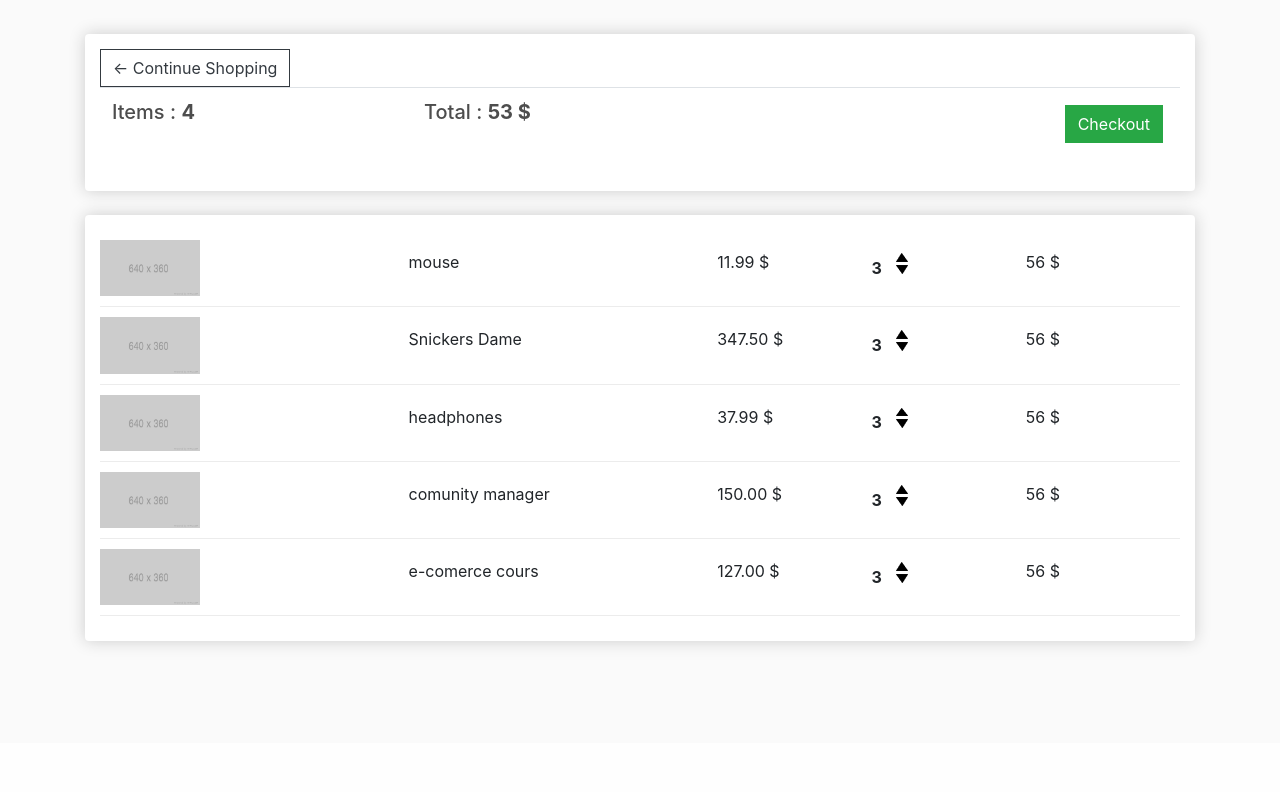
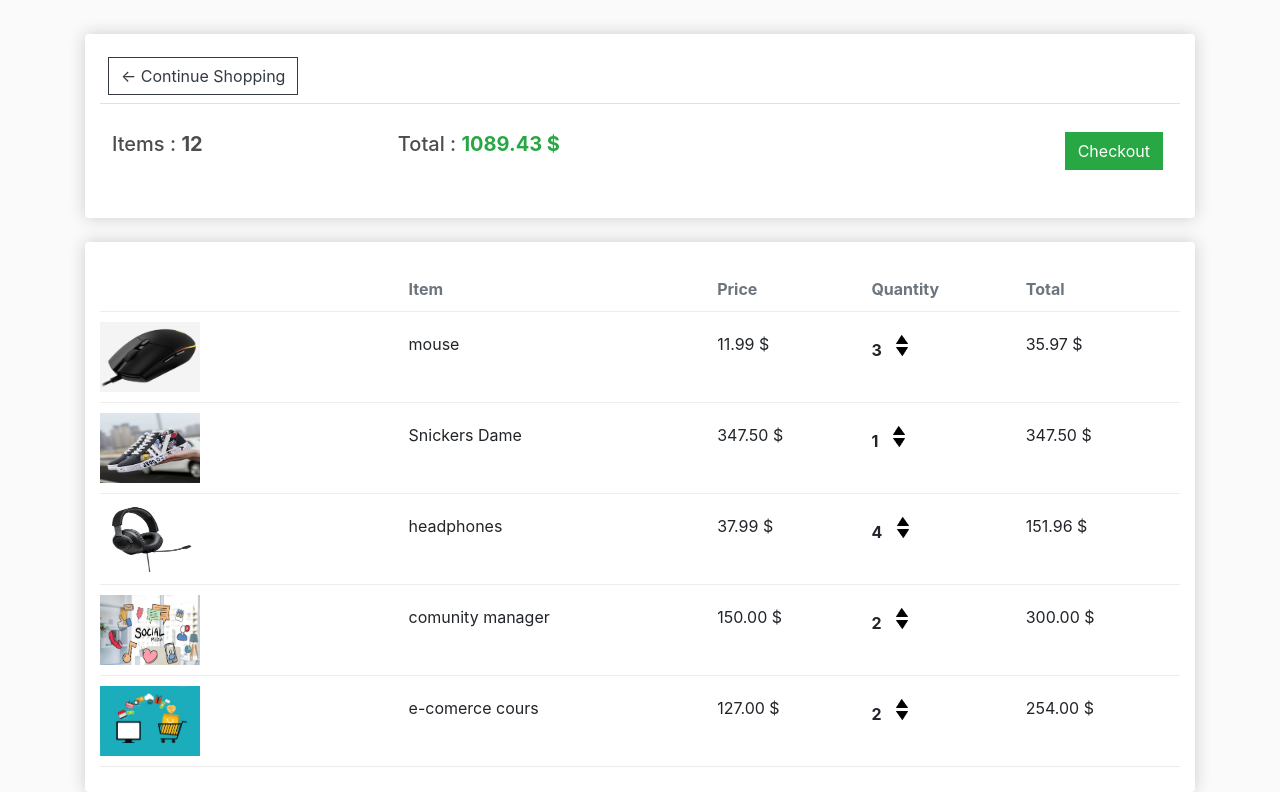
Before and after one commit to abdelghafourbamoula/e-comerce-website, a Django app: page /cart/ in a window 1280 px wide. Shown: the part 57-849 px from the top of the page. Before the commit the page ends 705 px from the top, so only its background shows below. Run offline with Django 3.2, Linux system fonts and the light colour scheme; a user stored in the database is signed in; data comes from the database, SQL or seed files in the repository; both versions use the stored data as it was after the commit; lists and menus that the app fills with data are empty; some libraries are stand-ins or nearby versions.

Commit message:
add image to db + add to cart config

```diff
--- a/ecomerce/settings.py
+++ b/ecomerce/settings.py
@@ -26,7 +26,7 @@ SECRET_KEY = 'django-insecure-1lz(s9#xxm+&nz@t)$s6l$9g7r%@b7&&+v#gfl$sn=+j5laokh
 # SECURITY WARNING: don't run with debug turned on in production!
 DEBUG = True
 
-ALLOWED_HOSTS = []
+ALLOWED_HOSTS = ['127.0.0.1', '192.168.0.150']
 
 
 # Application definition
--- a/static/css/main.css
+++ b/static/css/main.css
@@ -70,6 +70,7 @@ h1,h2,h3,h4,h5,h6{
 
 .row-image{
 	width: 100px;
+	height: 70px;
     margin-top: -10px;
 }
 
--- /dev/null
+++ b/static/js/cart.js
@@ -0,0 +1,50 @@
+let updateBtns = document.getElementsByClassName("update-cart");
+
+for(let i=0; i<updateBtns.length; i++) {
+
+    updateBtns[i].addEventListener('click', function(){
+        var productId = this.dataset.product
+        var action = this.dataset.action
+
+        console.log("Product: ",productId,", action: ",action);
+        console.log('User: ',user)
+
+        // USER WAS DECLARED IN MAIN.HTML SCRIPT
+        // AnonymousUser defined by django whenthe user not authentified
+        if(user === 'AnonymousUser'){
+            console.log("Not logged in ...")
+        }
+        else{
+            updateUserOrder(productId, action);
+        }
+    });
+}
+
+// update the order with a promise using fetch API
+function updateUserOrder(ProductId, Action) {
+
+    console.log("user logged in, Loading data ...")
+
+    var url = '/update_item/'
+
+    fetch(url, {
+        method: 'POST',
+        headers: {
+            'Content-Type': 'application/json',
+            'X-CSRFToken': csrftoken
+        },
+        body: JSON.stringify({
+            'productId': ProductId,
+            'action': Action
+        })
+    })
+
+    .then((response) => {
+        return response.json()
+    })
+
+    .then((data) => {
+        console.log('data: ', data)
+    })
+
+}
--- a/store/models.py
+++ b/store/models.py
@@ -40,6 +40,18 @@ class Order(models.Model):
     def __str__(self):
         return str(self.id)
 
+    @property
+    def get_cart_total(self):
+        orderitems = self.orderitem_set.all()
+        total = sum([item.get_total for item in orderitems])
+        return total
+
+    @property
+    def get_cart_item(self):
+        orderitems = self.orderitem_set.all()
+        total = sum([item.quantity for item in orderitems])
+        return total
+
 
 class OrderItem(models.Model):
 
@@ -50,6 +62,10 @@ class OrderItem(models.Model):
 
     def __str__(self):
         return "Order "+str(self.order)+" - "+str(self.product)
+
+    @property
+    def get_total(self):
+        return self.product.price * self.quantity
 
 
 class ShippingAddress(models.Model):
--- a/store/templates/store/cart.html
+++ b/store/templates/store/cart.html
@@ -8,19 +8,19 @@
     <div class="col-lg-12">
 
         <div class="box-element">
-            <a href="{% url 'store' %}" class="btn btn-outline-dark">&#x2190; Continue Shopping</a>
+            <a href="{% url 'store' %}" class="btn btn-outline-dark m-2">&#x2190; Continue Shopping</a>
             <br>
 
             <table class="table">
                 <tr>
                     <th>
-                        <h5>Items : <strong> 4 </strong></h5>
+                        <h5 class="mt-3">Items : <strong> {{order.get_cart_item}} </strong></h5>
                     </th>
                     <th>
-                        <h5>Total : <strong> 53 $ </strong></h5>
+                        <h5 class="mt-3">Total : <strong class="text-success"> {{order.get_cart_total|floatformat:2}} $ </strong></h5>
                     </th>
                     <th>
-                        <a href="{% url 'checkout' %}" class="btn btn-success checkout-btn">Checkout</a>
+                        <a href="{% url 'checkout' %}" class="btn btn-success checkout-btn mt-3">Checkout</a>
                     </th>
                 </tr>
             </table>
@@ -28,23 +28,30 @@
         </div>
         <br>
         <div class="box-element">
+            <div class="cart-row text-secondary">
+                <div style="flex:2"></div>
+                <div style="flex:2"><strong>Item</strong></div>
+                <div style="flex:1"><strong>Price</strong></div>
+                <div style="flex:1"><strong>Quantity</strong></div>
+                <div style="flex:1"><strong>Total</strong></div>
+            </div>
 
             {% for item in items %}
             <div class="cart-row">
                 <div style="flex:2">
-                    <img class="row-image" src="{% static 'images/placeholder.png' %}">
+                    <img class="row-image" src="{{item.product.imageURL}}">
                 </div>
                 <div style="flex:2"><p> {{item.product.name}} </p></div>
                 <div style="flex:1"><p> {{item.product.price|floatformat:2}} $</p></div>
                 <div style="flex:1">
-                    <p class="quantity">3</p>
+                    <p class="quantity"> {{item.quantity}} </p>
 
                     <div class="quantity">
                         <img class="chg-quantity" src="{% static 'images/arrow-up.png' %}" alt="arrow-up">
                         <img class="chg-quantity" src="{% static 'images/arrow-down.png' %}" alt="arrow-down">
                     </div>
                 </div>
-                <div style="flex:1"><p>56 $</p></div>
+                <div style="flex:1"><p> {{item.get_total|floatformat:2}} $</p></div>
             </div>
             {% endfor %}
 
--- a/store/templates/store/main.html
+++ b/store/templates/store/main.html
@@ -9,6 +9,7 @@
 	<link rel="stylesheet" href="https://stackpath.bootstrapcdn.com/bootstrap/4.4.1/css/bootstrap.min.css" integrity="sha384-Vkoo8x4CGsO3+Hhxv8T/Q5PaXtkKtu6ug5TOeNV6gBiFeWPGFN9MuhOf23Q9Ifjh" crossorigin="anonymous">
 
 	<link rel="stylesheet" type="text/css" href="{% static 'css/main.css' %}">
+
 
 </head>
 <body>
@@ -39,18 +40,48 @@
 	</nav>
 
      <div class="container">
-            <br>
-            {% block content %}
+		<br>
+		{% block content %}
 
 
-            {% endblock content %}
-         </div>
+		{% endblock content %}
+	</div>
 
-
+	<!--bootstrap js-->
 	<script src="https://code.jquery.com/jquery-3.4.1.slim.min.js" integrity="sha384-J6qa4849blE2+poT4WnyKhv5vZF5SrPo0iEjwBvKU7imGFAV0wwj1yYfoRSJoZ+n" crossorigin="anonymous"></script>
 
 	<script src="https://cdn.jsdelivr.net/npm/popper.js@1.16.0/dist/umd/popper.min.js" integrity="sha384-Q6E9RHvbIyZFJoft+2mJbHaEWldlvI9IOYy5n3zV9zzTtmI3UksdQRVvoxMfooAo" crossorigin="anonymous"></script>
 
 	<script src="https://stackpath.bootstrapcdn.com/bootstrap/4.4.1/js/bootstrap.min.js" integrity="sha384-wfSDF2E50Y2D1uUdj0O3uMBJnjuUD4Ih7YwaYd1iqfktj0Uod8GCExl3Og8ifwB6" crossorigin="anonymous"></script>
+
+	<!-- script to load user-->
+	<script>
+		// get the user to check if its logged
+		let user = '{{request.user}}'
+
+		// get csrftoken with ajax
+		// Docs: https://docs.djangoproject.com/en/4.0/ref/csrf/
+		function getToken(name) {
+			let cookieValue = null;
+			if (document.cookie && document.cookie !== '') {
+				const cookies = document.cookie.split(';');
+				for (let i = 0; i < cookies.length; i++) {
+					const cookie = cookies[i].trim();
+					// Does this cookie string begin with the name we want?
+					if (cookie.substring(0, name.length + 1) === (name + '=')) {
+						cookieValue = decodeURIComponent(cookie.substring(name.length + 1));
+						break;
+					}
+				}
+			}
+			return cookieValue;
+		}
+
+		const csrftoken = getToken('csrftoken');
+
+	</script>
+
+	<script src="{% static 'js/cart.js' %}"></script>
+
 </body>
 </html>
--- a/store/templates/store/store.html
+++ b/store/templates/store/store.html
@@ -10,14 +10,13 @@
         <img src="{{product.imageURL}}" class="thumbnail">
         <div class="box-element product">
             <h6><strong> {{product.name}} </strong></h6> <hr>
-            <button class="btn btn-outline-success">Add to Cart</button>
+            <button data-product={{product.id}} data-action="add" class="btn btn-outline-success update-cart">Add to Cart</button>
             <a href="" class="btn btn-outline-info">View</a>
             <h3 class='price'> {{product.price|floatformat:2}} $</h3>
         </div>
     </div>
 {% endfor %}
 
-
 </div>
 
 {% endblock content %}
--- a/store/urls.py
+++ b/store/urls.py
@@ -4,5 +4,6 @@ from . import views
 urlpatterns = [
     path("", views.store, name="store"),
     path("cart/", views.cart, name="cart"),
-    path("checkout/", views.checkout, name="checkout")
+    path("checkout/", views.checkout, name="checkout"),
+    path("update_item/", views.updateItem, name="update_item")
 ]
--- a/store/views.py
+++ b/store/views.py
@@ -1,5 +1,7 @@
 from django.shortcuts import render
+from django.http import JsonResponse
 from .models import *
+import json
 
 def store(request):
     products = Product.objects.all()
@@ -12,6 +14,27 @@ def store(request):
 
 
 def cart(request):
+    # check if the user logged in or not
+    if request.user.is_authenticated:
+        customer = request.user.customer
+        order, created = Order.objects.get_or_create(customer=customer, complete=False)
+        items = order.orderitem_set.all()
+    else:
+        items = []
+        order = {
+            "get_cart_item": 0,
+            "get_cart_total": 0
+        }
+
+    context = {
+        'items': items,
+        'order': order
+    }
+
+    return render(request, 'store/cart.html', context)
+
+
+def checkout(request):
 
     if request.user.is_authenticated:
         customer = request.user.customer
@@ -19,14 +42,35 @@ def cart(request):
         items = order.orderitem_set.all()
     else:
         items = []
+        order = {"get_cart_item": 0, "get_cart_total": 0 }
 
     context = {
-        'items': items
+        'items': items,
+        'order': order
     }
 
-    return render(request, 'store/cart.html', context)
+    return render(request, 'store/checkout.html', context)
 
 
-def checkout(request):
-    context = {}
-    return render(request, 'store/checkout.html', context)
+def updateItem(request):
+    # get data posted on the request body
+    data = json.loads(request.body)
+    product_id = data['productId']
+    action = data['action']
+
+    customer = request.user.customer
+    product = Product.objects.get(id=product_id)
+    order, created = Order.objects.get_or_create(customer=customer, complete=False)
+
+    orderItem, created = OrderItem.objects.get_or_create(order=order, product=product)
+
+    if action == 'add':
+        orderItem.quantity = orderItem.quantity + 1
+    elif action == 'remove':
+        orderItem.quantity = orderItem.quantity - 1
+
+    orderItem.save()
+
+    if orderItem.quantity <= 0:
+        OrderItem.delete()
+    return JsonResponse('Item added Successfully', safe=False)
```
Also changed, not shown: store/templates/store/checkout.html (+10 -6 lines), db.sqlite3, 2 other files.
